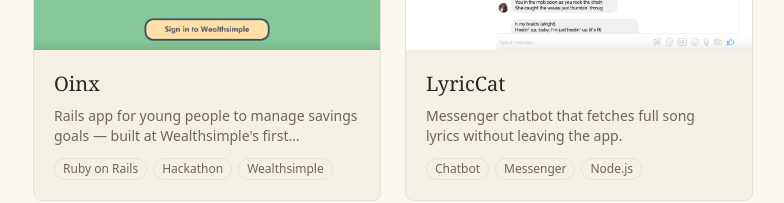
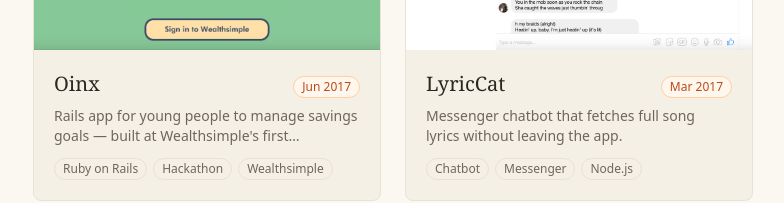
Before and after one commit to jeffwang13/jeffwang13.github.io, an Astro site: page /projects in a window 1280 px wide. Shown: the part 494-697 px from the top of the page, without its empty margins (247-1031 px from the left). Built offline with nearby package versions, Linux system fonts and the light colour scheme; Astro itself is replaced by a stand-in of ours.

Commit message:
Show project date as a light-orange pill on project cards
Adds a right-aligned date pill ('Jun 2017' style) to each card and
the project detail header, styled with the accent palette to echo
the tag chips below.

Formatting uses timeZone: 'UTC' so dates render the same calendar
month as the frontmatter regardless of the build machine's local
timezone (was rendering off by one month in Pacific time).

```diff
--- a/src/components/ProjectCard.astro
+++ b/src/components/ProjectCard.astro
@@ -7,7 +7,12 @@
 }
 
 const { project } = Astro.props;
-const { title, summary, cover, tags } = project.data;
+const { title, summary, cover, tags, date } = project.data;
+const formattedDate = date.toLocaleDateString('en-US', {
+  year: 'numeric',
+  month: 'short',
+  timeZone: 'UTC',
+});
 ---
 <a
   href={`/projects/${project.id}/`}
@@ -25,9 +30,17 @@
     </div>
   )}
   <div class="p-5">
-    <h3 class="font-serif text-xl group-hover:text-[var(--color-accent-600)] transition-colors">
-      {title}
-    </h3>
+    <div class="flex items-baseline justify-between gap-3">
+      <h3 class="font-serif text-xl group-hover:text-[var(--color-accent-600)] transition-colors">
+        {title}
+      </h3>
+      <time
+        datetime={date.toISOString()}
+        class="shrink-0 rounded-full border border-[var(--color-accent-200)] bg-[var(--color-accent-50)] px-2 py-0.5 text-xs text-[var(--color-accent-700)] dark:border-[var(--color-accent-800)] dark:bg-transparent dark:text-[var(--color-accent-300)]"
+      >
+        {formattedDate}
+      </time>
+    </div>
     <p class="mt-2 text-sm text-[var(--color-muted)] dark:text-[var(--color-muted-dark)] line-clamp-2">
       {summary}
     </p>
--- a/src/pages/projects/[...slug].astro
+++ b/src/pages/projects/[...slug].astro
@@ -18,6 +18,7 @@
 const formattedDate = date.toLocaleDateString('en-US', {
   year: 'numeric',
   month: 'long',
+  timeZone: 'UTC',
 });
 ---
 <BaseLayout title={`${title} — Jeffrey Wang`} description={summary}>
```
